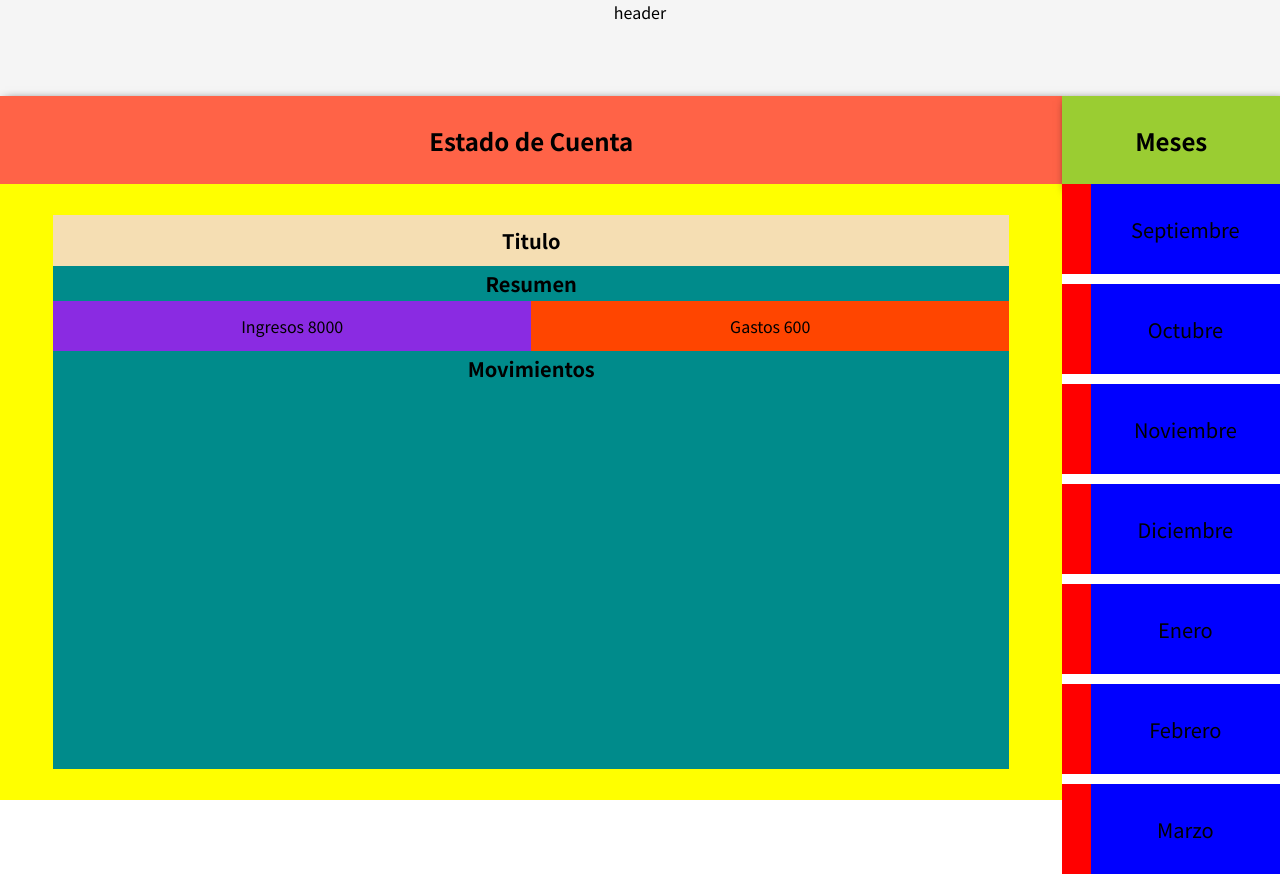
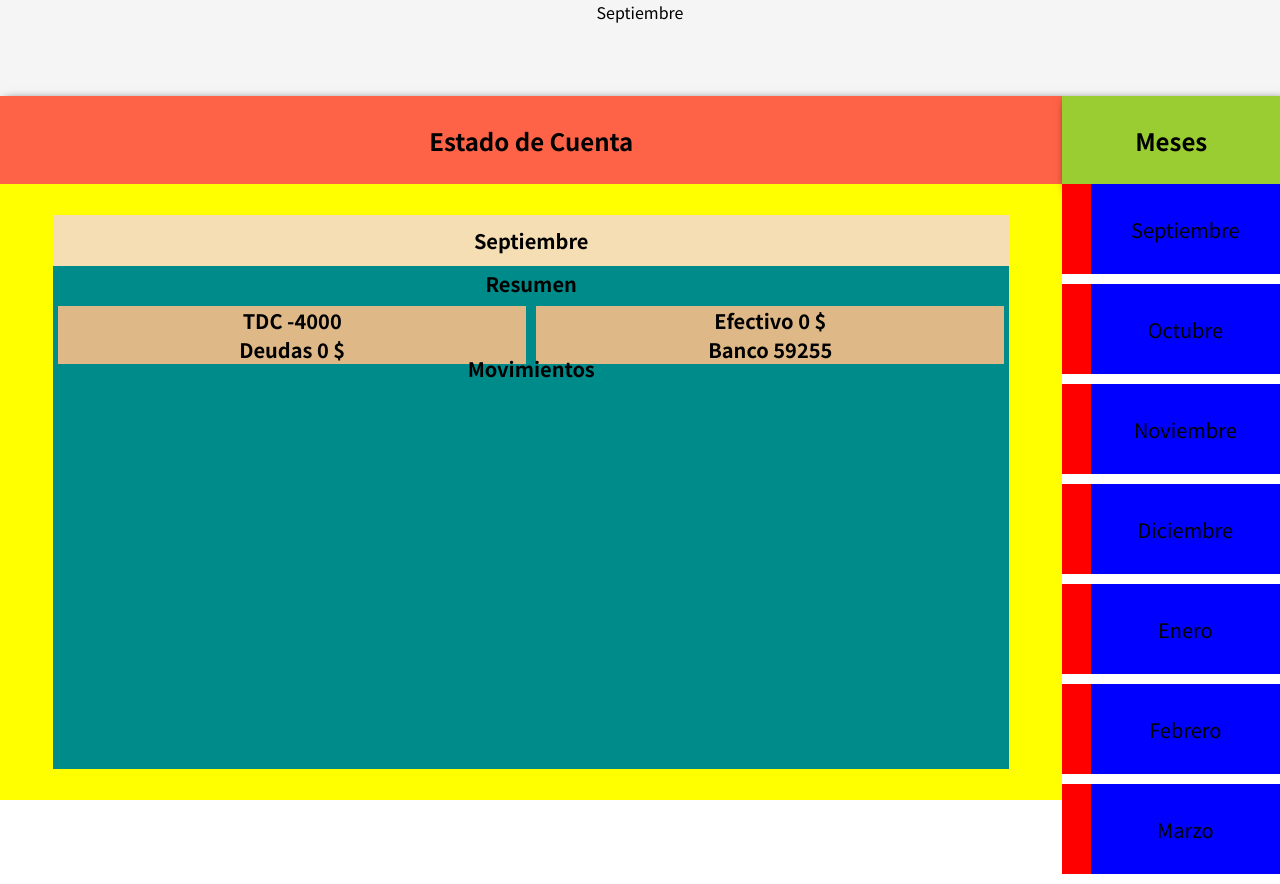
Before and after one commit to Mizar-Contasti/react_IncomeOutcomeApp, a React (Create React App) app: page / in a window 1280 px wide. Built offline with nearby package versions, Linux system fonts and the light colour scheme.

Commit message:
stable component, looking to take state from outside

```diff
--- a/src/App.js
+++ b/src/App.js
@@ -1,18 +1,33 @@
 import Navbar from "./components/UI/Navbar/Navbar";
 import Content from "./components/UI/content/Content";
 import Header from "./components/UI/header/Header";
+import { useState } from "react";
+
+import months from "./months.json";
+
+import moment from "moment";
+
+// console.log(months);
 
 const App = () => {
+  const monthHandler = (month) => {
+    setMonth(month);
+  };
+
+  const [month, setMonth] = useState(
+    months[moment().add(0, "M").format("M") - 1]
+  );
+
   return (
     <div className="main">
       <div className="head">
-        <Header />
+        <Header month={month} />
       </div>
 
       <div className="body">
-        <Content />
+        <Content month={month} />
 
-        <Navbar />
+        <Navbar onSaveMonth={monthHandler} />
       </div>
     </div>
   );
--- a/src/components/UI/Navbar/Navbar.js
+++ b/src/components/UI/Navbar/Navbar.js
@@ -3,10 +3,14 @@ import "./Navbar.css";
 import Months from "../../months/Months";
 
 const Navbar = (props) => {
+  const monthHandler = (e) => {
+    props.onSaveMonth(e);
+  };
+
   return (
     <div className="navbar">
       <div className="navbar__title">Meses</div>
-      <Months />
+      <Months onSaveMonth={monthHandler} />
     </div>
   );
 };
--- a/src/components/UI/content/Content.js
+++ b/src/components/UI/content/Content.js
@@ -3,11 +3,16 @@ import "./Content.css";
 import Summary from "../../summary/Summary";
 
 const Content = (props) => {
+  // console.log(props);
+
   return (
     <div className="content">
-      <div className="content__title">Estado de Cuenta</div>
+      <div className="content__title">{"Estado de Cuenta"}</div>
       <div className="content__summary">
-        <Summary name={props.name} summary={props.monthContent} />
+        <Summary
+          month={props.month}
+          //  onChangeMonth={}
+        />
       </div>
     </div>
   );
--- a/src/components/UI/header/Header.js
+++ b/src/components/UI/header/Header.js
@@ -1,7 +1,7 @@
 import "./Header.css";
 
-const Header = () => {
-  return <div className="header">header</div>;
+const Header = (props) => {
+  return <div className="header">{props.month || "Header!"}</div>;
 };
 
 export default Header;
--- a/src/components/months/Months.js
+++ b/src/components/months/Months.js
@@ -15,17 +15,19 @@ const Months = (props) => {
     moment().add(6, "M").format("M"),
   ];
 
-  const retrieveMonth = (e) => {
-    let monthValue = e.target.innerText;
-    console.log(monthValue);
+  // months.map((month) => {
+  //   return console.log(month);
+  // });
 
-    // props.onSaveMonth(monthValue);
+  const monthHandler = (e) => {
+    // console.log(e);
+    props.onSaveMonth(e);
   };
 
   return (
     <div className="months">
       {months.map((mes) => (
-        <Month onClick={retrieveMonth} name={mes - 1} key={mes} />
+        <Month onSaveMonth={monthHandler} name={mes - 1} key={mes - 1} />
       ))}
     </div>
   );
--- a/src/components/summary/Summary.css
+++ b/src/components/summary/Summary.css
@@ -23,6 +23,26 @@
   flex-direction: row;
   height: 10%;
   width: 100%;
+}
+
+.summary__resume-row {
+  display: flex;
+  flex-direction: column;
+  width: 100%;
+  height: 100%;
+  justify-content: space-around;
+  margin: 5px;
+}
+
+.summary__resume-item {
+  display: flex;
+  justify-content: center;
+  align-items: center;
+  width: 100%;
+  height: 100%;
+  background-color: burlywood;
+  font-size: 20px;
+  font-weight: 600;
 }
 
 .summary__resumme--title {
--- a/src/components/summary/Summary.js
+++ b/src/components/summary/Summary.js
@@ -1,39 +1,92 @@
 import "./Summary.css";
 import moment from "moment";
 import { useState } from "react";
-
 import data from "./../../data.json";
-
-let allMonths = [
-  "Enero",
-  "Febrero",
-  "Marzo",
-  "Abril",
-  "Mayo",
-  "Junio",
-  "Julio",
-  "Agosto",
-  "Septiembre",
-  "Octubre",
-  "Noviembre",
-  "Diciembre",
-];
+import months from "./../../months.json";
 
 const Summary = (props) => {
-  let monthData =
-    data.Movements[0].Monthly[0][
-      `${allMonths[moment().add(0, "M").format("M") - 1]}`
-    ][0];
+  // console.log(props);
+
+  const filterGroup = (group, type, month, occurrence) => {
+    let result = group.filter(
+      (item) =>
+        item.type === type &&
+        item.month === month &&
+        item.occurrence === occurrence
+    );
+    // eslint-disable-next-line array-callback-return
+    return result.map((res) => {
+      if (res.attr === "outcome") {
+        return { ...res, amount: -res.amount };
+      } else {
+        return res;
+      }
+    });
+  };
+
+  const calc = (group) => {
+    let baseIncome = 0;
+    for (let i = 0; i < group.length; i++) {
+      baseIncome += group[i].amount;
+    }
+    return baseIncome;
+  };
+
+  let monthData = {
+    tdc: {
+      once: calc(filterGroup(data.Movements, "tdc", props.month, "once")),
+      repeat: calc(filterGroup(data.Movements, "tdc", props.month, "repeat")),
+    },
+    bank: {
+      once: calc(filterGroup(data.Movements, "bank", props.month, "once")),
+      repeat: calc(filterGroup(data.Movements, "bank", props.month, "repeat")),
+    },
+    cash: {
+      once: calc(filterGroup(data.Movements, "cash", props.month, "once")),
+      repeat: calc(filterGroup(data.Movements, "cash", props.month, "repeat")),
+    },
+    debt: {
+      once: calc(filterGroup(data.Movements, "debt", props.month, "once")),
+      repeat: calc(filterGroup(data.Movements, "debt", props.month, "repeat")),
+    },
+  };
+
+  // console.log(monthData);
+  // const [title, setTitle] = useState(props.month);
+  const [tdc, setTdc] = useState(monthData.tdc.once);
+  const [bank, setBank] = useState(monthData.bank.repeat);
+  const [cash, setCash] = useState(monthData.cash.once);
+  const [debt, setDebt] = useState(monthData.debt.once);
+
+  const changeData = () => {
+    console.log("data changed");
+    // setTitle(props.month);
+    setTdc(monthData.tdc.once);
+    setBank(monthData.bank.repeat);
+    setCash(monthData.cash.once);
+    setDebt(monthData.debt.once);
+  };
+
+  // const onChangeMonth = () => {};
 
   return (
     <div className="summary">
-      <div className="summary__title">Titulo</div>
+      <div className="summary__title" onChange={changeData}>
+        {props.month}
+      </div>
 
       <div className="summary__content">
         <div className="summary__resumme--title">Resumen</div>
         <div className="summary__resumme">
-          <div className="summary__content-income">Ingresos 8000</div>
-          <div className="summary__content-outcome">Gastos 600</div>
+          <div className="summary__resume-row">
+            <div className="summary__resume-item">TDC {tdc || "0 $"}</div>
+            <div className="summary__resume-item">Deudas {debt || "0 $"}</div>
+          </div>
+
+          <div className="summary__resume-row">
+            <div className="summary__resume-item">Efectivo {cash || "0 $"}</div>
+            <div className="summary__resume-item">Banco {bank || "0 $"}</div>
+          </div>
         </div>
 
         <div className="summary__movements">
--- a/src/data.json
+++ b/src/data.json
@@ -1,131 +1,75 @@
 {
   "Start": [
     {
-      "debt": 1200,
-      "currently": 500
+      "amount": 1000,
+      "attr": "outcome",
+      "type": "tdc",
+      "tdc": 1200
+    },
+    {
+      "amount": 1000,
+      "attr": "outcome",
+      "type": "bank",
+      "tdc": 1200
+    },
+    {
+      "amount": 1000,
+      "attr": "income",
+      "type": "cash",
+      "tdc": 1200
+    },
+    {
+      "amount": 1000,
+      "attr": "income",
+      "type": "debt",
+      "tdc": 1200
     }
   ],
   "Movements": [
     {
-      "Monthly": [
-        {
-          "Agosto": [
-            {
-              "Incomes": [
-                {
-                  "name": "inversion",
-                  "amount": 250,
-                  "description": "retorno de inversion"
-                }
-              ],
-              "Outcomes": [
-                {
-                  "name": "parque",
-                  "amount": 500,
-                  "description": "salida al parque"
-                }
-              ]
-            }
-          ],
-          "Septiembre": [
-            {
-              "Incomes": [
-                {
-                  "name": "inversion",
-                  "amount": 250,
-                  "description": "retorno de inversion"
-                }
-              ],
-              "Outcomes": [
-                {
-                  "name": "parque",
-                  "amount": 500,
-                  "description": "salida al parque"
-                }
-              ]
-            }
-          ],
-          "Octubre": [
-            {
-              "Incomes": [
-                {
-                  "name": "inversion",
-                  "amount": 250,
-                  "description": "retorno de inversion"
-                }
-              ],
-              "Outcomes": [
-                {
-                  "name": "parque",
-                  "amount": 500,
-                  "description": "salida al parque"
-                }
-              ]
-            }
-          ],
-          "Noviembre": [
-            {
-              "Incomes": [
-                {
-                  "name": "inversion",
-                  "amount": 250,
-                  "description": "retorno de inversion"
-                }
-              ],
-              "Outcomes": [
-                {
-                  "name": "parque",
-                  "amount": 500,
-                  "description": "salida al parque"
-                }
-              ]
-            }
-          ],
-          "Diciembre": [
-            {
-              "Incomes": [
-                {
-                  "name": "inversion",
-                  "amount": 250,
-                  "description": "retorno de inversion"
-                }
-              ],
-              "Outcomes": [
-                {
-                  "name": "parque",
-                  "amount": 500,
-                  "description": "salida al parque"
-                }
-              ]
-            }
-          ]
-        }
-      ]
+      "name": "tdc payment",
+      "amount": 1000,
+      "description": "pagando",
+      "attr": "outcome",
+      "type": "tdc",
+      "occurrence": "once",
+      "month": "Septiembre"
     },
     {
-      "Unusual": [
-        {
-          "Incomes": [
-            {
-              "name": "salary",
-              "amount": 55000,
-              "description": "salario base"
-            }
-          ],
-          "Outcomes": [
-            {
-              "name": "renta",
-              "amount": 5000,
-              "description": "rental base"
-            },
-            {
-              "name": "mercado",
-              "amount": 3000,
-              "description": "mercado base"
-            }
-          ]
-        }
-      ]
+      "name": "tdc payment",
+      "amount": 3000,
+      "description": "pagando",
+      "attr": "outcome",
+      "type": "tdc",
+      "occurrence": "once",
+      "month": "Septiembre"
+    },
+    {
+      "name": "Salary",
+      "amount": 55000,
+      "description": "salario base",
+      "attr": "income",
+      "type": "bank",
+      "occurrence": "repeat",
+      "month": "Septiembre"
+    },
+    {
+      "name": "gift",
+      "amount": 1000,
+      "description": "salario base",
+      "attr": "income",
+      "type": "bank",
+      "occurrence": "repeat",
+      "month": "Septiembre"
+    },
+    {
+      "name": "gift",
+      "amount": 3255,
+      "description": "salario base",
+      "attr": "income",
+      "type": "bank",
+      "occurrence": "repeat",
+      "month": "Septiembre"
     }
   ],
   "Config": [
--- /dev/null
+++ b/src/months.json
@@ -0,0 +1,14 @@
+[
+  "Enero",
+  "Febrero",
+  "Marzo",
+  "Abril",
+  "Mayo",
+  "Junio",
+  "Julio",
+  "Agosto",
+  "Septiembre",
+  "Octubre",
+  "Noviembre",
+  "Diciembre"
+]
--- /dev/null
+++ b/src/structure.json
@@ -0,0 +1,5 @@
+{
+  "ocurrence": ["once", "repeat"],
+  "attr": ["income", "outcome"],
+  "type": ["tdc", "debt", "effective", "bank"]
+}
```
Also changed, not shown: src/components/months/Month.js (+13 -17 lines), 1 other file (tests, documents, lock files or other folders).
